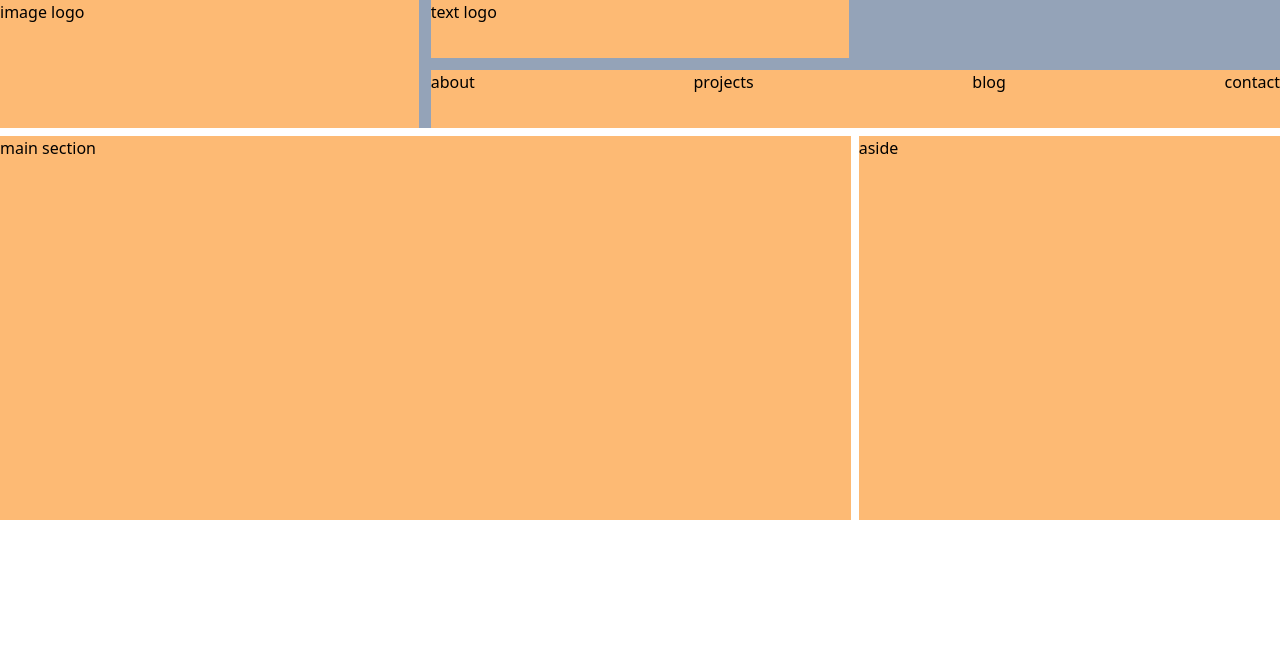
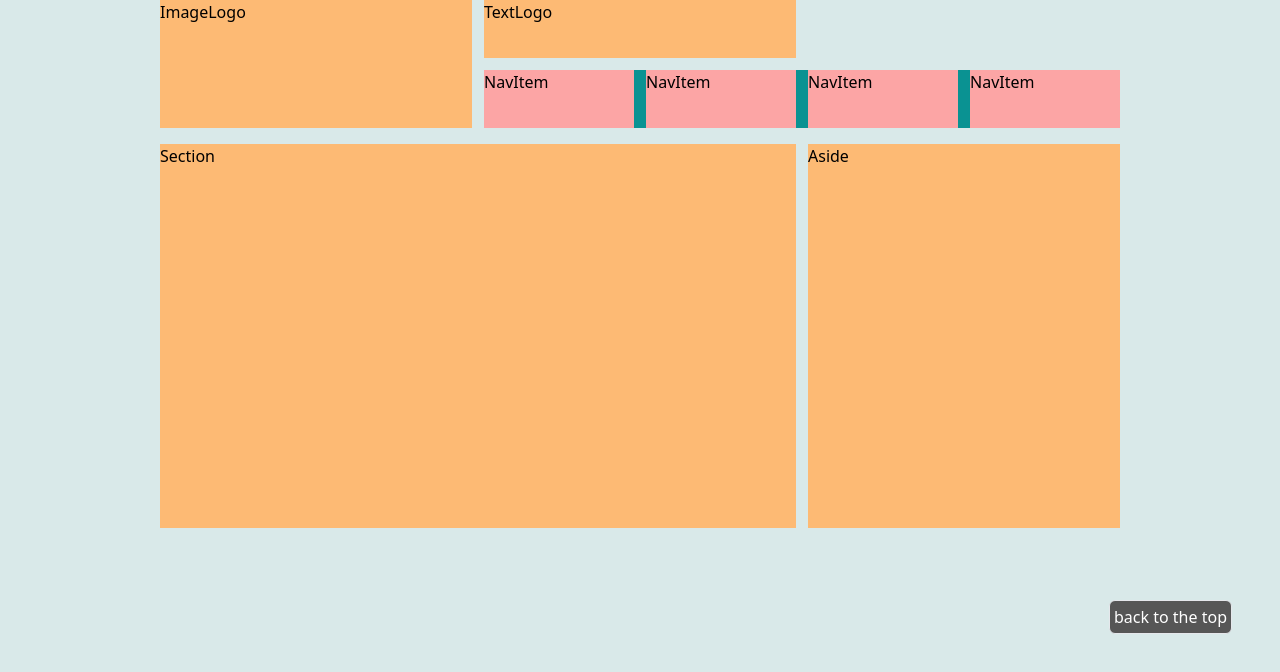
Before and after one commit to kimjisena/kimjisena.github.io, a React (Create React App) app: page / in a window 1280 px wide. Shown: the top 672 px of the page. Built offline with nearby package versions, Linux system fonts and the light colour scheme.

Commit message:
added color config, refined layout

```diff
--- a/src/App.jsx
+++ b/src/App.jsx
@@ -1,9 +1,22 @@
+import React, { Component } from 'react';
 import Layout from "./components/Layout";
 
-function App() {
-  return (
-    <Layout />
-  );
+export default class App extends Component {
+  constructor(props) {
+    super(props);
+
+    this.state = {
+       first: true
+    }
+  }
+
+  componentDidMount() {
+    document.body.style.backgroundColor = 'rgb(217, 233, 233)';
+  }
+
+  render() {
+    return (
+      <Layout />
+    )
+  }
 }
-
-export default App;
--- a/src/components/Aside.jsx
+++ b/src/components/Aside.jsx
@@ -3,7 +3,7 @@ import React, { Component } from 'react'
 export default class Aside extends Component {
   render() {
     return (
-      <div className='col-span-4 col-start-9 bg-orange-300 h-96'>aside</div>
+      <aside className='col-span-4 col-start-9 bg-orange-300 h-96'>Aside</aside>
     )
   }
 }
--- /dev/null
+++ b/src/components/Button.jsx
@@ -0,0 +1,14 @@
+import React, { Component } from 'react'
+
+export default class Button extends Component {
+  render() {
+    return (
+        <div className='fixed top-3/4 right-12
+                        bg-cool-black text-white border-[1px]
+                        rounded-md p-1
+                        hover:bg-cool-blue'>
+            <button>back to the top</button>
+        </div>
+    )
+  }
+}
--- a/src/components/Header.jsx
+++ b/src/components/Header.jsx
@@ -1,21 +1,25 @@
 import React, { Component } from 'react';
+import ImageLogo from './ImageLogo';
+import TextLogo from './TextLogo';
 import Nav from './Nav';
 
 export default class Header extends Component {
 
   render() {
     return (
-        <header className='grid grid-cols-12 grid-rows-2 gap-3 col-span-full bg-slate-400'>
+        <div className='fixed top-0 w-3/4'>
+            <header className='grid grid-cols-12 grid-rows-2 gap-3 col-span-full'>
                 <div className='col-span-4 row-span-full bg-orange-300 h-32'>
-                image logo
+                    <ImageLogo />
                 </div>
                 <div className='col-span-4 row-span-1 bg-orange-300'>
-                text logo
+                    <TextLogo />
                 </div>
-            <div className='col-span-8 row-start-2 bg-orange-300 flex justify-between'>
+                <div className='col-span-8 row-start-2 bg-cool-blue grid grid-cols-8 gap-3'>
                     <Nav />
                 </div>
             </header>
+        </div>
     )
   }
 }
--- /dev/null
+++ b/src/components/ImageLogo.jsx
@@ -0,0 +1,9 @@
+import React, { Component } from 'react'
+
+export default class ImageLogo extends Component {
+  render() {
+    return (
+      <div>ImageLogo</div>
+    )
+  }
+}
--- a/src/components/Layout.jsx
+++ b/src/components/Layout.jsx
@@ -1,7 +1,7 @@
 import React, { Component } from 'react';
 import Header from './Header';
-import Section from './Section';
-import Aside from './Aside';
+import Button from './Button';
+import Main from './Main';
 
 export default class Layout extends Component {
 
@@ -15,10 +15,10 @@ export default class Layout extends Component {
 
   render() {
     return (
-      <div className='container grid grid-cols-12 gap-2 mx-auto'>
+      <div className='container grid grid-cols-12 gap-3 mx-auto w-3/4'>
         <Header />
-        <Section />
-        <Aside />
+        <Main />
+        <Button />
       </div>
     )
   }
--- /dev/null
+++ b/src/components/Main.jsx
@@ -0,0 +1,15 @@
+import React, { Component } from 'react';
+import Section from './Section';
+import Aside from './Aside';
+
+export default class Main extends Component {
+  render() {
+    return (
+      <div className='col-span-full grid grid-cols-12
+                      gap-3 mt-36'>
+            <Section />
+            <Aside />
+      </div>
+    )
+  }
+}
--- a/src/components/Nav.jsx
+++ b/src/components/Nav.jsx
@@ -1,13 +1,14 @@
 import React, { Component } from 'react';
+import NavItem from './NavItem';
 
 export default class Nav extends Component {
   render() {
     return (
         <>
-        <p>about</p>
-        <p>projects</p>
-        <p>blog</p>
-        <p>contact</p>
+        <NavItem />
+        <NavItem />
+        <NavItem />
+        <NavItem />
         </>
     )
   }
--- /dev/null
+++ b/src/components/NavItem.jsx
@@ -0,0 +1,9 @@
+import React, { Component } from 'react'
+
+export default class NavItem extends Component {
+  render() {
+    return (
+      <div className='col-span-2 bg-red-300'>NavItem</div>
+    )
+  }
+}
--- a/src/components/Section.jsx
+++ b/src/components/Section.jsx
@@ -3,7 +3,7 @@ import React, { Component } from 'react';
 export default class Section extends Component {
   render() {
     return (
-      <div className='col-span-8 h-96 bg-orange-300'>main section</div>
+      <section className='col-span-8 h-96 bg-orange-300'>Section</section>
     )
   }
 }
--- /dev/null
+++ b/src/components/TextLogo.jsx
@@ -0,0 +1,9 @@
+import React, { Component } from 'react'
+
+export default class TextLogo extends Component {
+  render() {
+    return (
+      <div>TextLogo</div>
+    )
+  }
+}
--- a/tailwind.config.js
+++ b/tailwind.config.js
@@ -1,9 +1,18 @@
 module.exports = {
   content: [
-    "./src/**/*.{js,jsx,ts,tsx}",
+    './src/**/*.{js,jsx,ts,tsx}',
   ],
   theme: {
-    extend: {},
+    extend: {
+      colors: {
+        'cool-white': 'rgb(217, 233, 233)',
+        'cool-blue': 'rgb(10, 146, 146)',
+        'cool-green': 'rgb(111, 161, 111)',
+        'cool-black': 'rgb(86, 86, 86)',
+        'cooler-black': 'rgb(54, 52, 52)'
+
+      }
+    },
   },
   plugins: [],
 }
```
Lines whose indentation alone changed are shown as unchanged.
